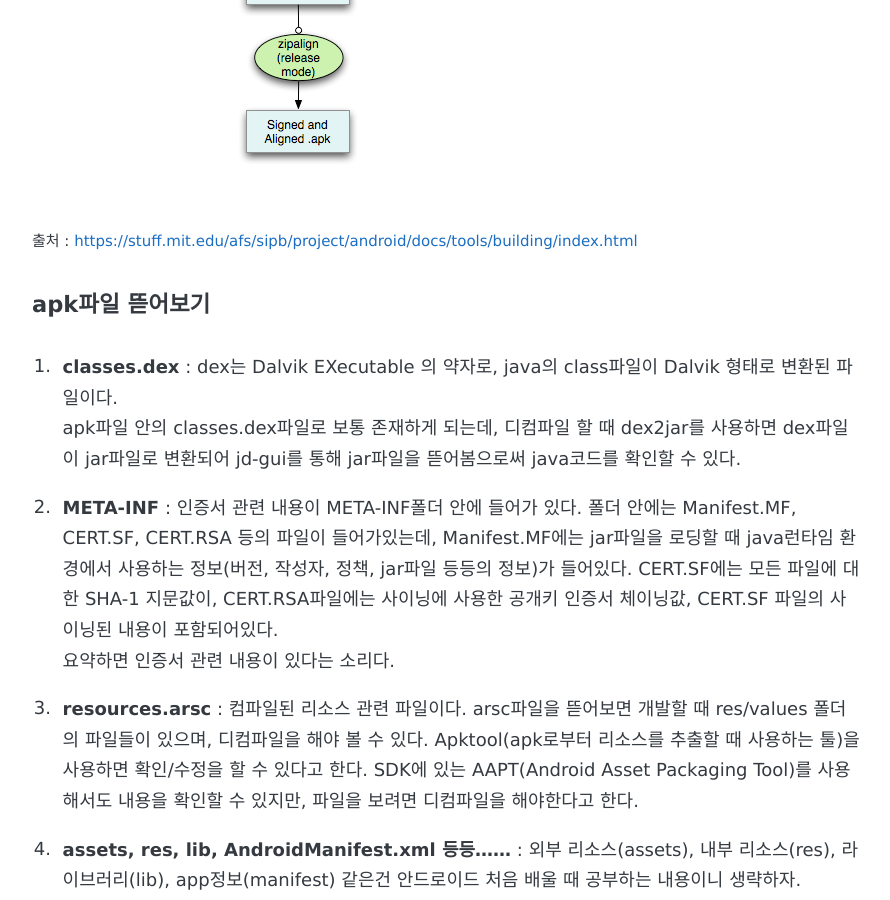
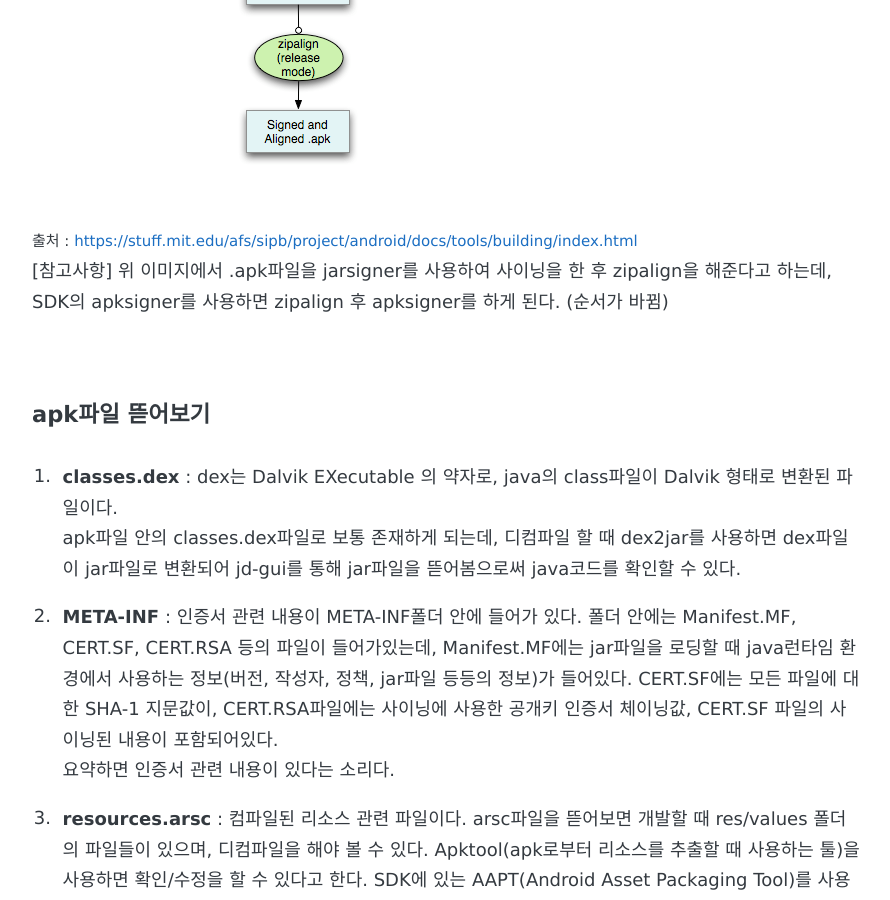
Before and after one commit to CaptainWonJong/CaptainWonJong.github.io, a Jekyll site: the page built from _posts/2019-02-20-Android APK Build Analysis.md, in a window 1280 px wide and 900 px high, scrolled down 2708 px. Shown: the whole window, without its empty margins (194-1084 px from the left). Built offline with Jekyll 4.4.1, drawn with Linux system fonts in a browser that asks for light colours; some web fonts are replaced; comment, search, counter and statistics services are not loaded.

Commit message:
modify android apk

````diff
--- a/_posts/2019-02-20-Android APK Build Analysis.md
+++ b/_posts/2019-02-20-Android APK Build Analysis.md
@@ -18,7 +18,9 @@ share: true
 
 사실 apk파일 안의 .dex 파일이나 .arsc 파일들이 무슨 동작을 하는지에 대해서는 궁금하지도 않았는데, 며칠 전 다른 앱을 디컴파일하다가 문득 궁금해져서 이것저것 구글링하다보니 재밌어서 정리하는 것이다.
 
+
 <br>
+
 #### 빌드 프로세스
 안드로이드 개발자 홈페이지와 MIT 에듀에 있는 이미지로 모든 설명을 생략한다.
 
@@ -28,7 +30,11 @@ share: true
 ![build_2.png](https://captainwonjong.github.io/images/190220_apk_build/build_2.png)
 ![build_3.png](https://captainwonjong.github.io/images/190220_apk_build/build_3.png)
 <small>출처 : <https://stuff.mit.edu/afs/sipb/project/android/docs/tools/building/index.html></small>
+[참고사항] 위 이미지에서 .apk파일을 jarsigner를 사용하여 사이닝을 한 후 zipalign을 해준다고 하는데,
+SDK의 apksigner를 사용하면 zipalign 후 apksigner를 하게 된다. (순서가 바뀜)
 
+
+  <br>
 
 #### apk파일 뜯어보기
 1. <b>classes.dex</b> : dex는 Dalvik EXecutable 의 약자로, java의 class파일이 Dalvik 형태로 변환된 파일이다.
@@ -49,8 +55,8 @@ apk파일 안의 classes.dex파일로 보통 존재하게 되는데, 디컴파
 
 <b>How Android resolves resources at runtimes</b> - ```inflater.inflate ()``` 메소드는 컴파일 된 xml 파일을 구문 분석하고 xml 노드를 인스턴스화하여 뷰 계층을 작성한다. 각 XML 노드는 Java 클래스 (예 : LinearLayout.java, RelativeLayout.java)에 의해 인스턴스화 되고, 인스턴스화하기 위해 inflater는 컴파일 된 xml 파일을 구문 분석하고 노드의 모든 속성을 수집하고 AttributeSet 유형의 압축 구조를 만들게 된다. 이 AttributeSet는 클래스 생성자에 전달되게 되고, 클래스 생성자는 AttributeSet의 실행에 대한 책임과 각 속성값을 분석하는 기능을 가지고 있다.
 
+
   <br>
-
 
 #### Dalvik VM과 JVM :
 1. 안드로이드는 JVM을 사용하는 것이 아니다.
````
Also changed, not shown: 2 other files.
